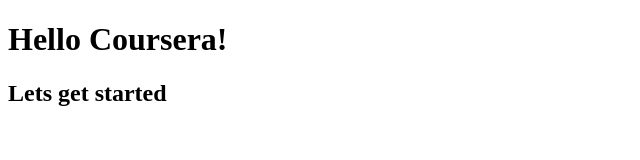
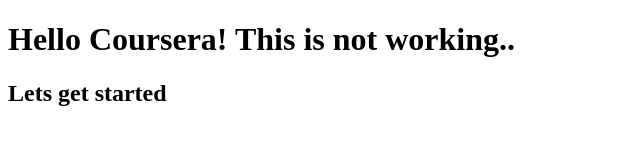
Before and after one commit to HelloBijay/coursera-test, a plain HTML site: page site/index.html in a window 1280 px wide. Shown: the whole page, without its empty margins (0-640 px from the left). Drawn offline with Linux system fonts and the light colour scheme.

Commit message:
second try

```diff
--- a/site/index.html
+++ b/site/index.html
@@ -6,7 +6,7 @@
 	<title>Hello Coursera!</title>
 </head>
 <body>
-<h1>Hello Coursera!</h1>
+<h1>Hello Coursera! This is not working.. </h1>
 <h2>Lets get started</h2>
 </body>
 </html>
```
